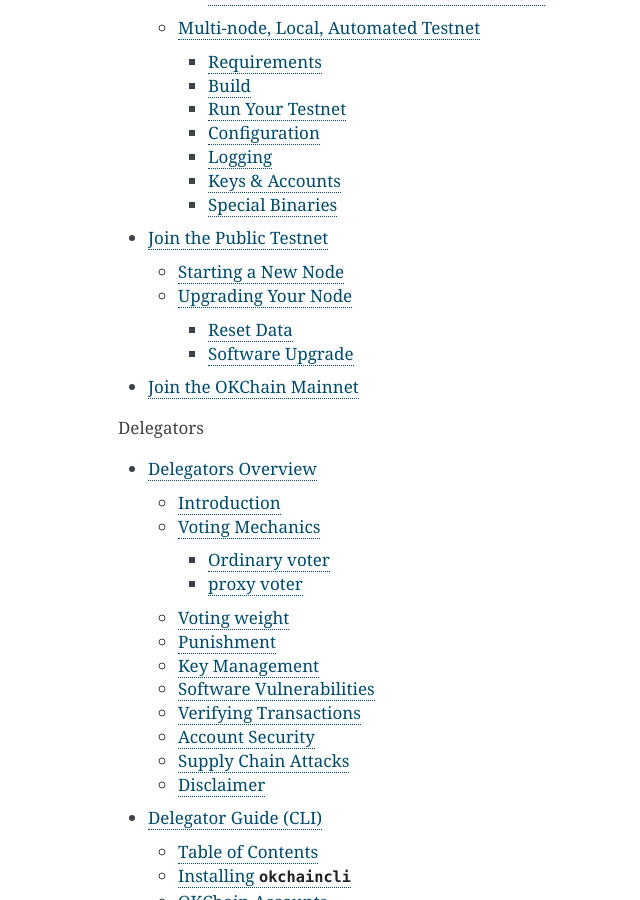
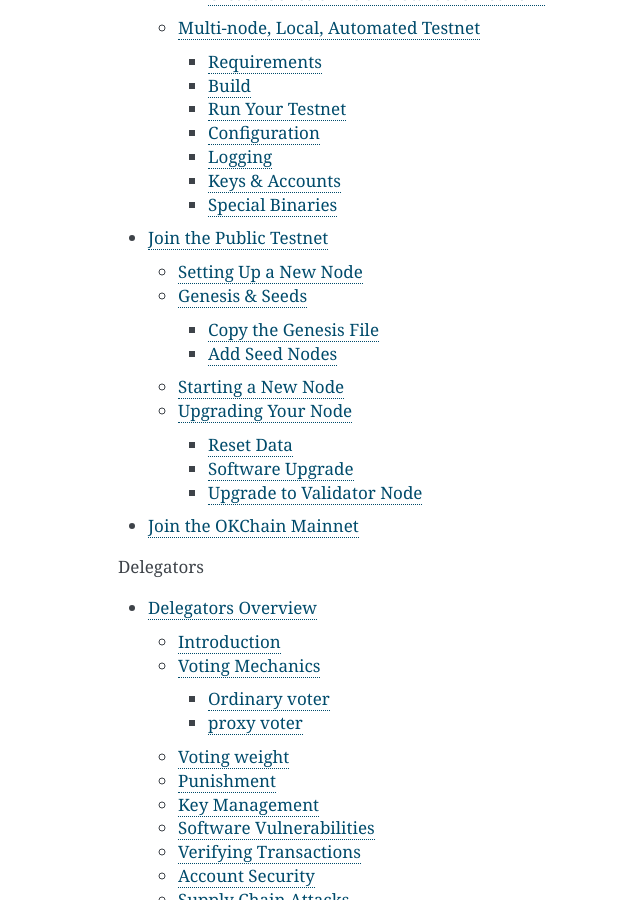
Before and after one commit to okblockchainlab/devdocs, a Sphinx documentation site: the page built from docs/index.rst, in a window 1280 px wide and 900 px high, scrolled down 1459 px. Shown: the whole window, without its empty margins (302-942 px from the left). Built offline with Sphinx 7.4.7, drawn with Linux system fonts in a browser that asks for light colours; pages that are not in the unit, such as notebooks, are missing from menus; some of the changed lines change nothing that is shown.

Commit message:
update deploy-you-own-okchain-testnet.md

````diff
--- a/docs/getting-start/join-okchain-testnet.md
+++ b/docs/getting-start/join-okchain-testnet.md
@@ -14,16 +14,82 @@
 **You need to [install okchain](./install-okchain.html) before you go further**
 :::
 
+
+## Setting Up a New Node
+
+These instructions are for setting up a brand new full node from scratch.
+
+First, initialize the node and create the necessary config files:
+
+```bash
+okchaind init <your_custom_moniker>
+```
+
+::: warning Note
+Monikers can contain only ASCII characters. Using Unicode characters will render your node unreachable.
+:::
+
+You can edit this `moniker` later, in the `~/.okchaind/config/config.toml` file:
+
+```toml
+# A custom human readable name for this node
+moniker = "<your_custom_moniker>"
+```
+
+You can edit the `~/.okchaind/config/okchaind.toml` file in order to enable the anti spam mechanism and reject incoming transactions with less than the minimum gas prices:
+
+```
+# This is a TOML config file.
+# For more information, see https://github.com/toml-lang/toml
+
+##### main base config options #####
+
+# The minimum gas prices a validator is willing to accept for processing a
+# transaction. A transaction's fees must meet the minimum of any denomination
+# specified in this config (e.g. 10uatom).
+
+minimum-gas-prices = ""
+```
+
+Your full node has been initialized!
+
+## Genesis & Seeds
+
+### Copy the Genesis File
+
+Fetch the testnet's `genesis.json` file into `okchaind`'s config directory.
+
+Note we use the `latest` directory in the [testnets repo](https://github.com/okex/testnets) which contains details for the testnet like the latest version and the genesis file.
+
+To verify the correctness of the configuration run:
+
+```bash
+okchaind start
+```
+
+### Add Seed Nodes
+
+Your node needs to know how to find peers. You'll need to add healthy seed nodes to `$HOME/.okchaind/config/config.toml`. The [`testnets`](https://github.com/okex/testnets) repo contains links to some seed nodes.
+
+For more information on seeds and peers, you can [read this](https://docs.tendermint.com/master/spec/p2p/peer.html).
+
 ## Starting a New Node
 
 > NOTE: If you ran a full node on a previous testnet, please skip to [Upgrading From Previous Testnet](#upgrading-from-previous-testnet).
 
-To start a new node, the mainnet instructions apply:
+Start the full node with this command:
 
-- [Join the mainnet](./join-okchain-mainnet.html)
-- [Deploy a validator](../validators/validators-guide-cli.html)
+```bash
+okchaind start
+```
 
-The only difference is the OKChain version and genesis file. See the [testnet repo](https://github.com/okex/testnets) for information on testnets, including the correct version of the OKChain to use and details about the genesis file.
+Check that everything is running smoothly:
+
+```bash
+okchaincli status
+```
+
+See the [testnet repo](https://github.com/okex/testnets) for information on testnets, including the correct version of the OKChain to use and details about the genesis file.
 
 ## Upgrading Your Node
 
@@ -65,3 +131,7 @@
 See the [testnet repo](https://github.com/okex/testnets) for details on which version is needed for which testnet, and the [OKChain release page](https://github.com/okex/okchain/releases) for details on each release.
 
 Your full node has been cleanly upgraded!
+
+### Upgrade to Validator Node
+
+You now have an active full node. What's the next step? You can upgrade your full node to become a OKChain Validator. The top 100 validators have the ability to propose new blocks to the OKChain. Continue onto [the Validator Setup](../validators/validators-guide-cli.md).
````
